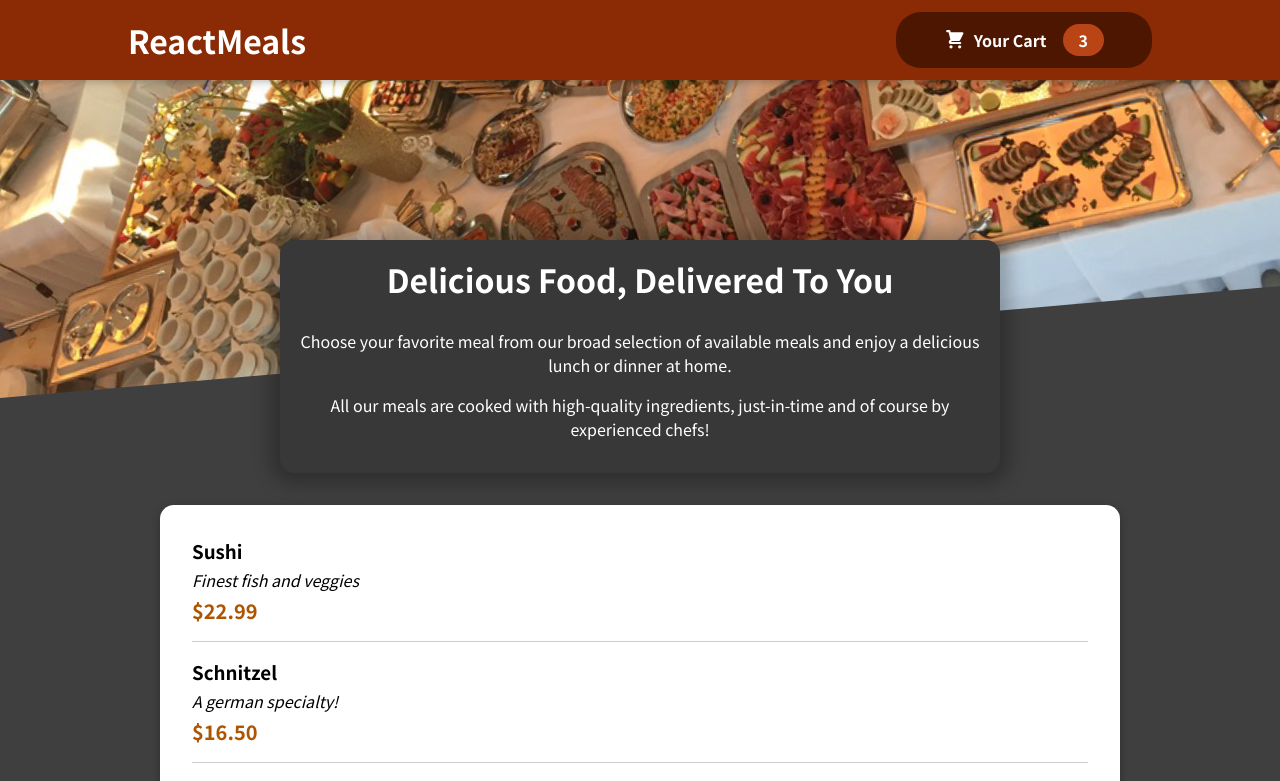
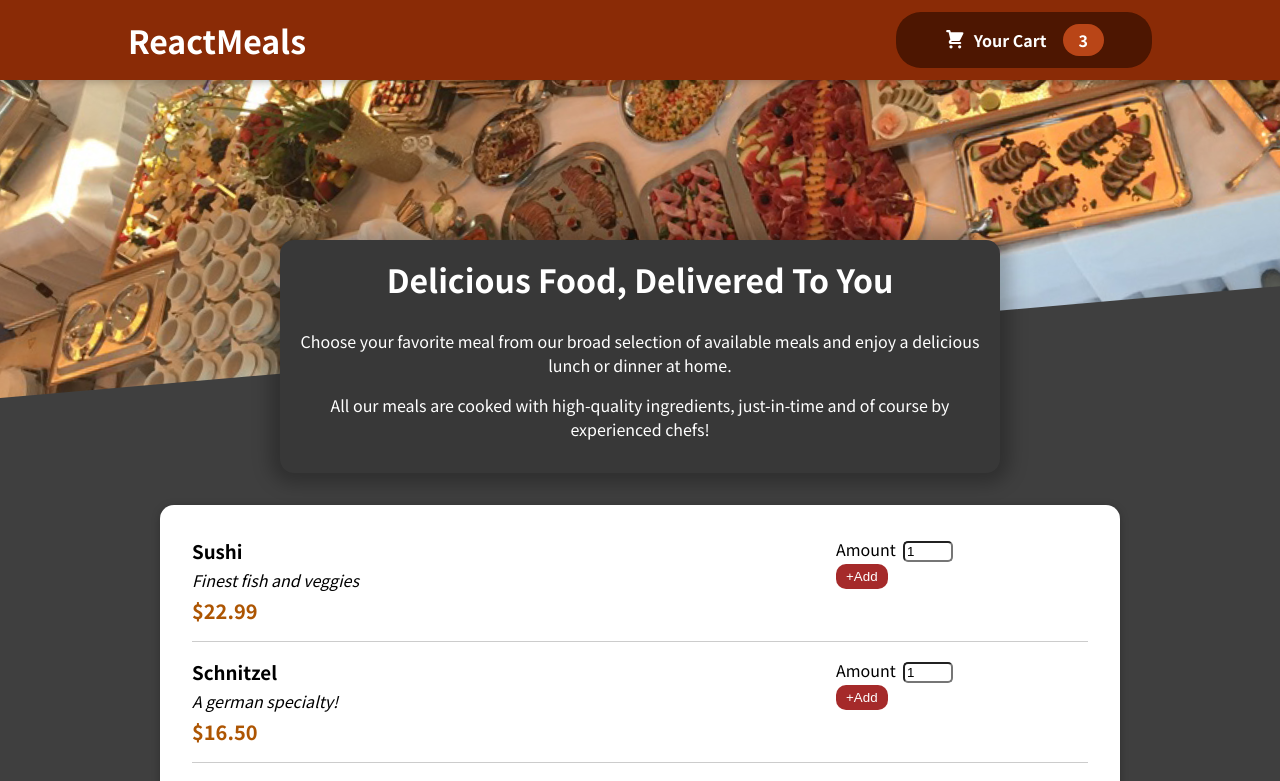
Before and after one commit to Ajayprajapati786/restaurent-app, a JavaScript app: page / in a window 1280 px wide. Shown: the top 781 px of the page. Built offline with nearby package versions, Linux system fonts and the light colour scheme.

Commit message:
video 136 by own

```diff
--- a/src/components/Meals/MealItem/MealItem.js
+++ b/src/components/Meals/MealItem/MealItem.js
@@ -1,4 +1,5 @@
 import classes from './MealItem.module.css'
+import MealItemForm from './MealItemForm';
 
 const MealItem = (props) => {
     const price =`$${props.price.toFixed(2)}`
@@ -9,7 +10,7 @@ const MealItem = (props) => {
         <div className={classes.description}>{props.description}</div>
         <div className={classes.price}>{price}</div>
       </div>
-      <div></div>
+      <div><MealItemForm/></div>
     </li>
   );
 };
--- a/src/components/Meals/MealItem/MealItemForm.js
+++ b/src/components/Meals/MealItem/MealItemForm.js
@@ -0,0 +1,32 @@
+const MealItemForm = (props) => {
+  return (
+    <form>
+      <label htmlFor="amount">Amount</label> &nbsp;
+      <input
+        id="amount"
+        type="number"
+        defaultValue="1"
+        style={{ width: "20%", borderRadius: "5px" }}
+        min="1"
+      />
+      <br />
+      <button
+        type="submit"
+        style={{
+          background: "brown",
+          borderRadius: "10px",
+          paddingLeft: "10px",
+          paddingRight: "10px",
+          paddingTop: "5px",
+          paddingBottom: "5px",
+          color:'white',
+          border:'none'
+        }}
+      >
+        +Add
+      </button>
+    </form>
+  );
+};
+
+export default MealItemForm;
```
Also changed, not shown: src/components/Meals/MealItem/MealItemForm.module.css (added, +20 -0 lines).
